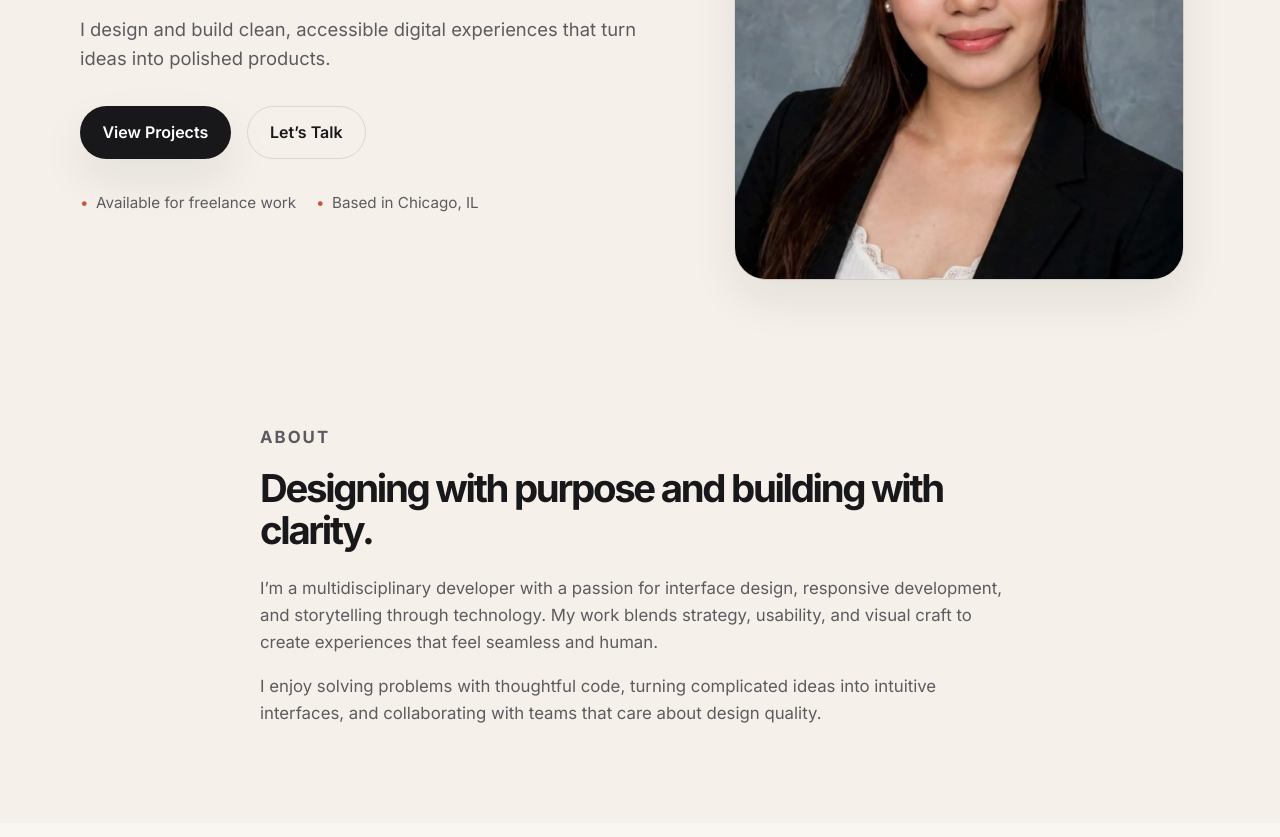
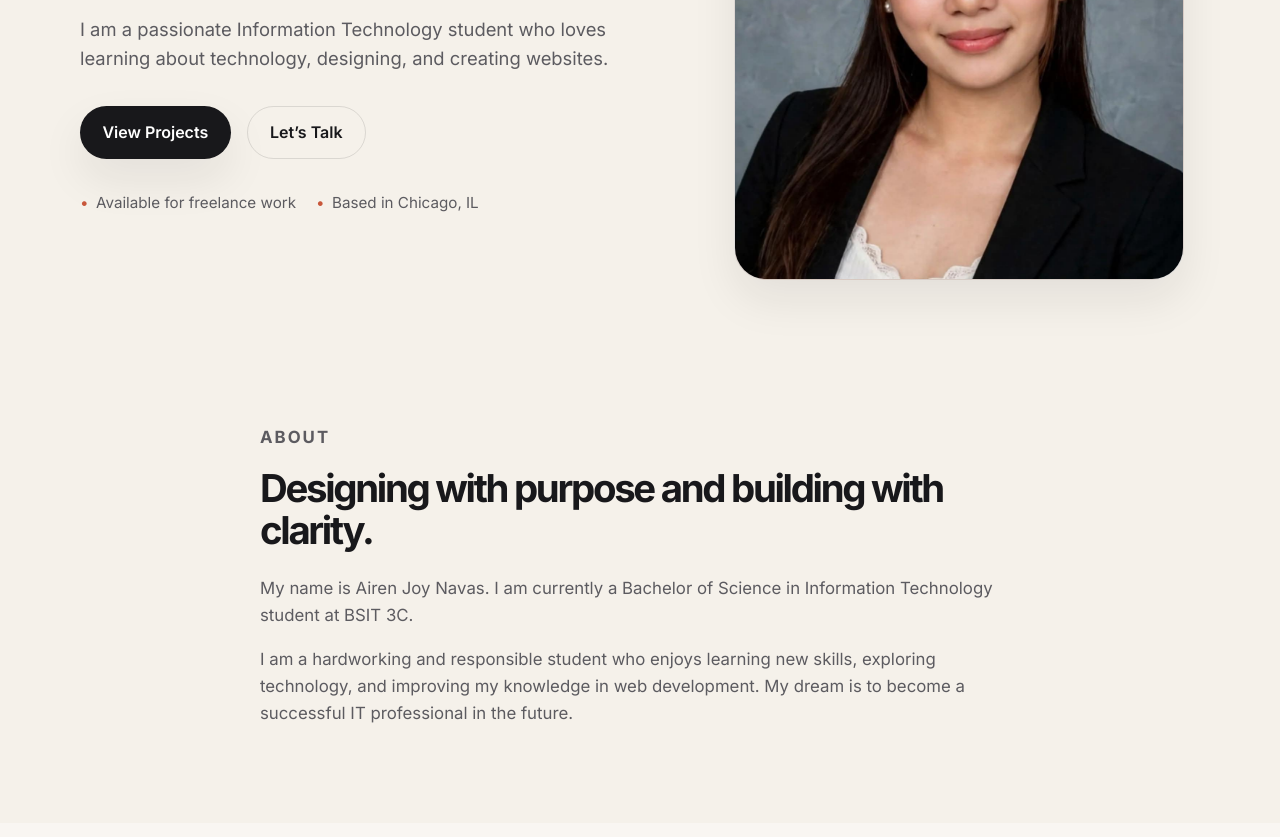
Before and after one commit to chrisjaphethloveria71-droid/JOY-PERSONAL-PORTFOLIO, a plain HTML site: page index.html in a window 1280 px wide. Shown: the part 355-1192 px from the top of the page. Drawn offline with Linux system fonts and the light colour scheme.

Commit message:
Revise personal introduction and project details
Updated personal information and project descriptions in the hero section and about section.

```diff
--- a/index.html
+++ b/index.html
@@ -36,8 +36,9 @@
             <p class="eyebrow">Front-end developer</p>
             <h1>Hi, I’m Navas.</h1>
             <p class="lead">
-              I design and build clean, accessible digital experiences that turn ideas into
-              polished products.
+              I am a passionate Information Technology student
+                who loves learning about technology, designing,
+                and creating websites.
             </p>
             <div class="hero-actions">
               <a class="button primary" href="#projects">View Projects</a>
@@ -62,13 +63,19 @@
           <p class="section-tag">About</p>
           <h2>Designing with purpose and building with clarity.</h2>
           <p>
-            I’m a multidisciplinary developer with a passion for interface design, responsive
-            development, and storytelling through technology. My work blends strategy,
-            usability, and visual craft to create experiences that feel seamless and human.
+            My name is Airen Joy Navas.
+        I am currently a Bachelor of Science
+        in Information Technology student
+        at BSIT 3C.
           </p>
           <p>
-            I enjoy solving problems with thoughtful code, turning complicated ideas into
-            intuitive interfaces, and collaborating with teams that care about design quality.
+             I am a hardworking and responsible
+        student who enjoys learning new skills,
+        exploring technology, and improving
+        my knowledge in web development.
+
+        My dream is to become a successful
+        IT professional in the future.
           </p>
         </div>
       </section>
@@ -105,10 +112,9 @@
           <div class="project-grid">
             <article class="project-card">
               <div class="project-badge">UI Design</div>
-              <h3>Northstar Studio</h3>
+              <h3>Restwell Tracker</h3>
               <p>
-                A bold portfolio website for a creative agency focused on brand storytelling and
-                digital campaigns.
+                A web-based sleep tracking and healthy sleep tips system.
               </p>
             </article>
             <article class="project-card">
```
